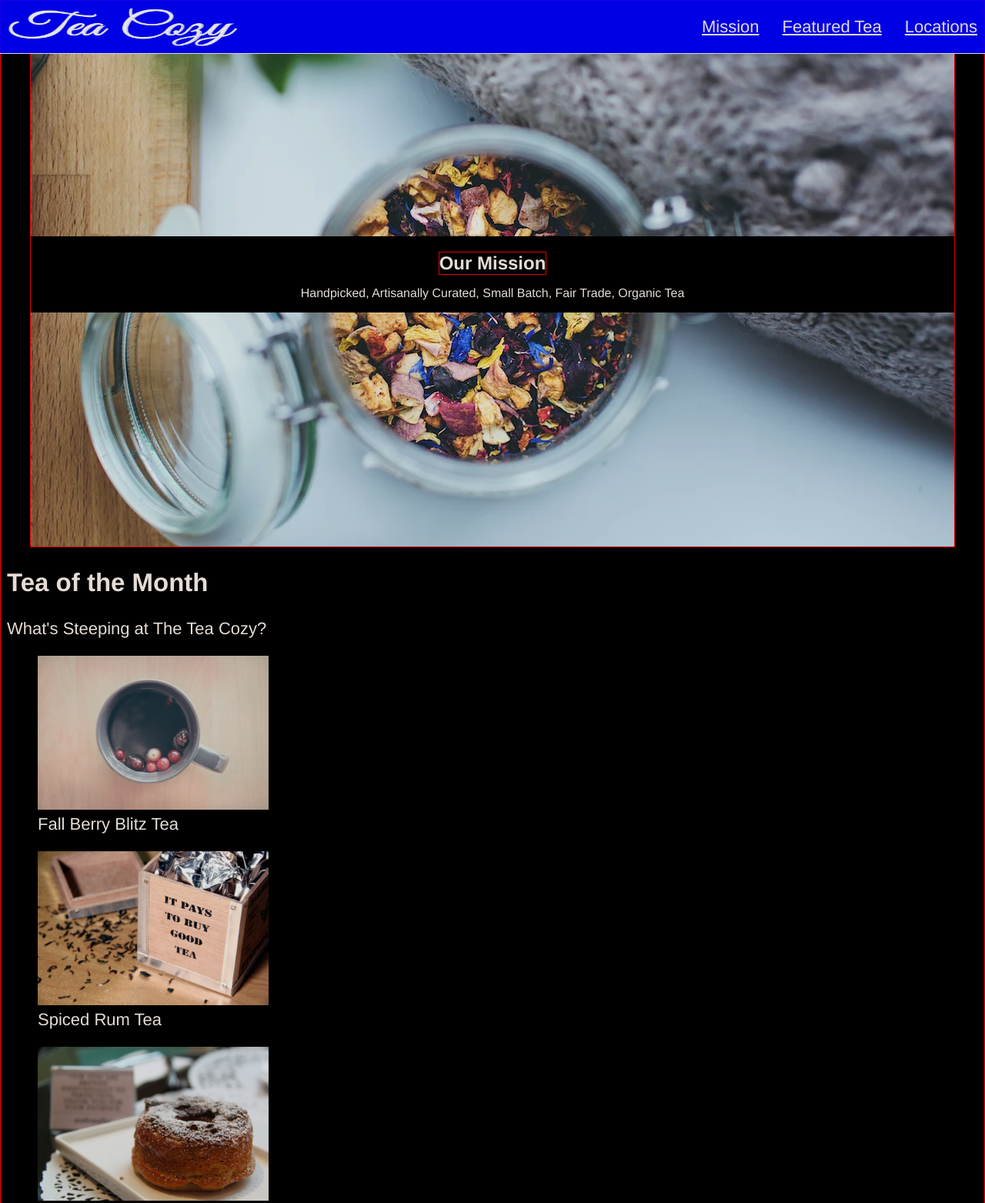
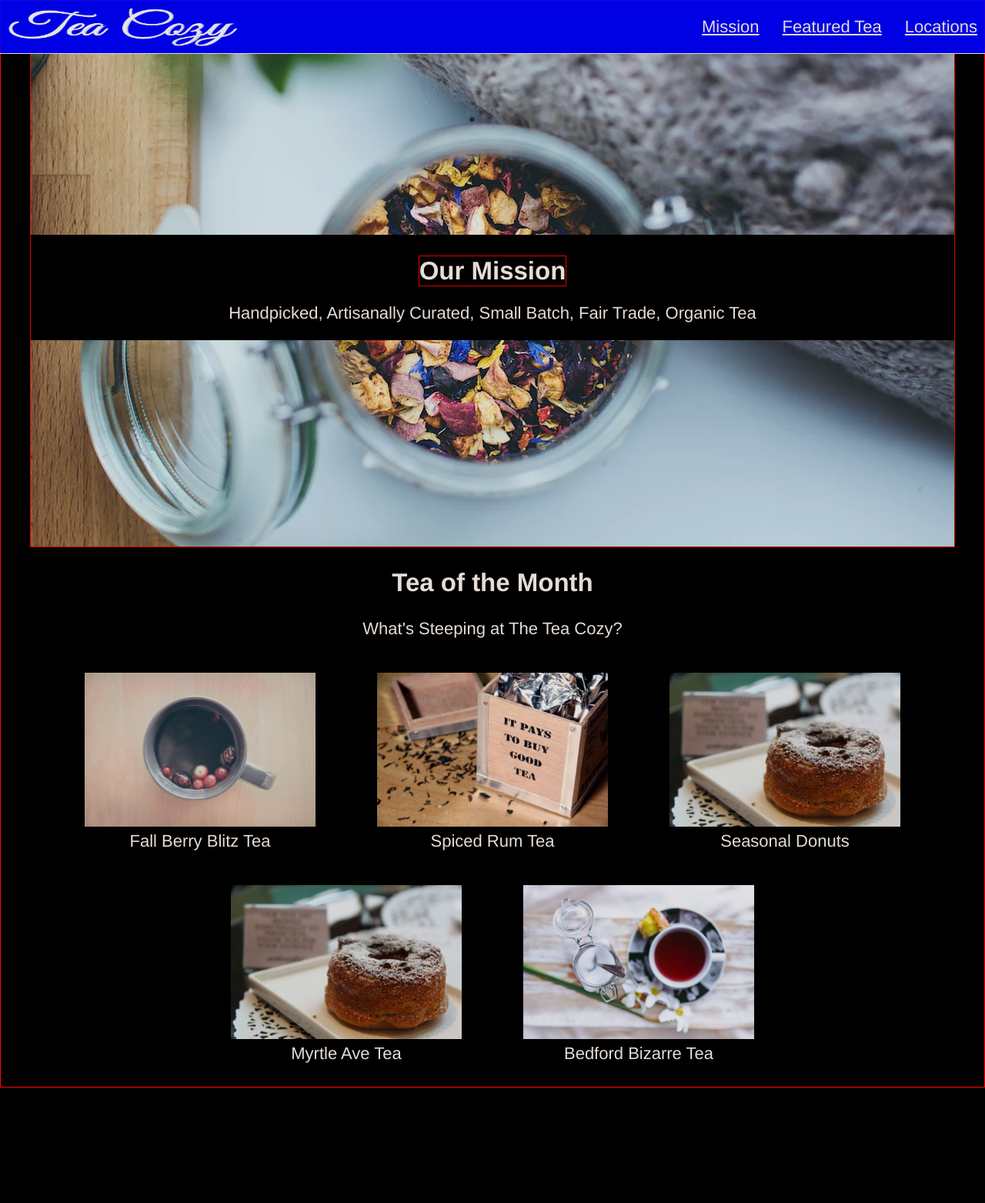
Before and after one commit to kwalker3000/Tea-Cozy, a plain HTML site: page index.html in a window 1280 px wide. Shown: the top 1563 px of the page at 77% size. After the commit the page ends 1413 px from the top, so only its background shows below. Drawn offline with Linux system fonts and the light colour scheme; files whose address does not match are found by name.

Commit message:
Style mid section

```diff
--- a/Resources/Design/style.css
+++ b/Resources/Design/style.css
@@ -82,7 +82,7 @@ main {
 
 .banner-tag {
     background-color: black;
-    margin-top: 297px;
+    margin-top: 295px;
     display: flex;
     justify-content: center;
     flex-direction: column;
@@ -90,14 +90,23 @@ main {
     text-align: center;
 }
 
-.banner-tag p {
-    font-size: 1.6rem;
+
+h1 {
+    font-size: 3.3rem; /*  h2  */
+    border: 1px solid red;
+    margin-bottom: -.75px;
 }
 
-h1 {
-    font-size: 2.4rem; /*  h2  */
-    border: 1px solid red;
-    margin-bottom: -.75px;
+
+.mid {
+    text-align: center;
+}
+
+.tea-month {
+    display: inline-flex;
+    /* flex-direction: column; */
+    flex-wrap: wrap;
+    justify-content: center;
 }
 
 img {
```
Also changed, not shown: index.html (+2 -1 lines).
